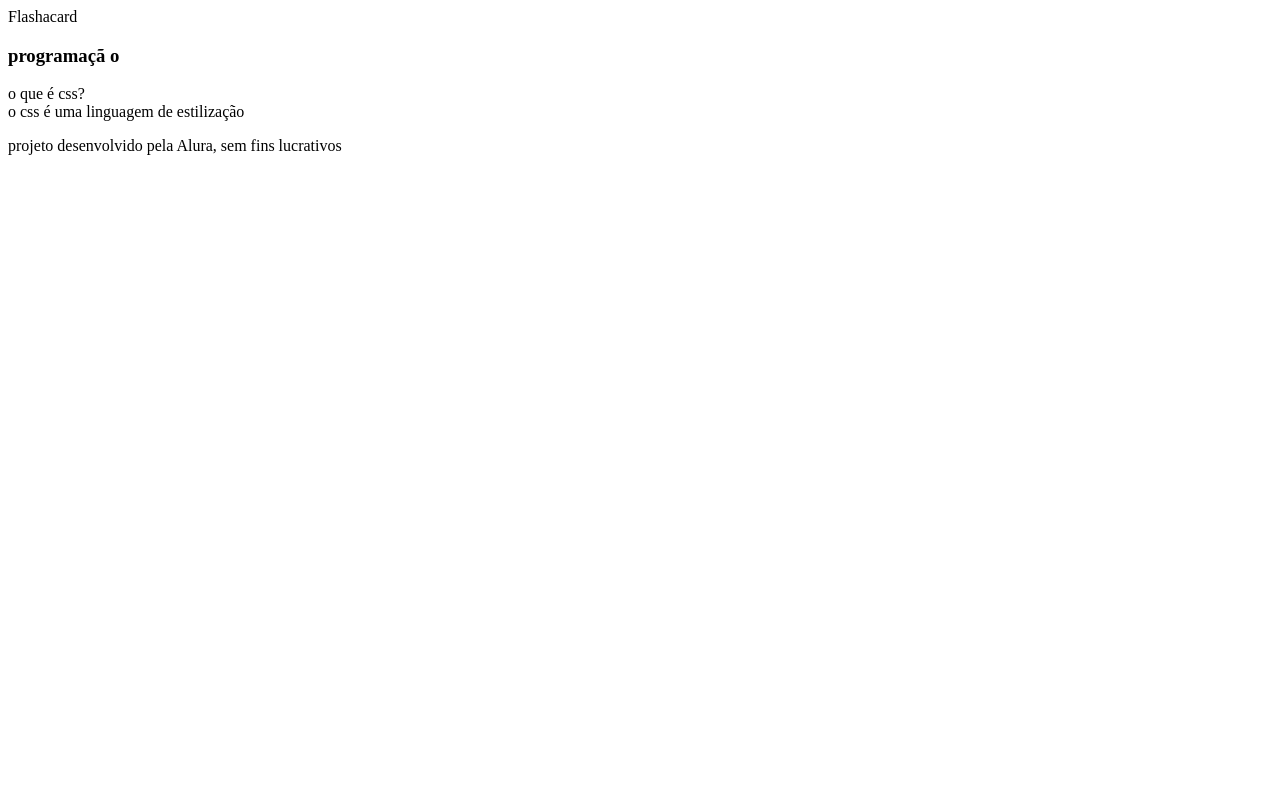
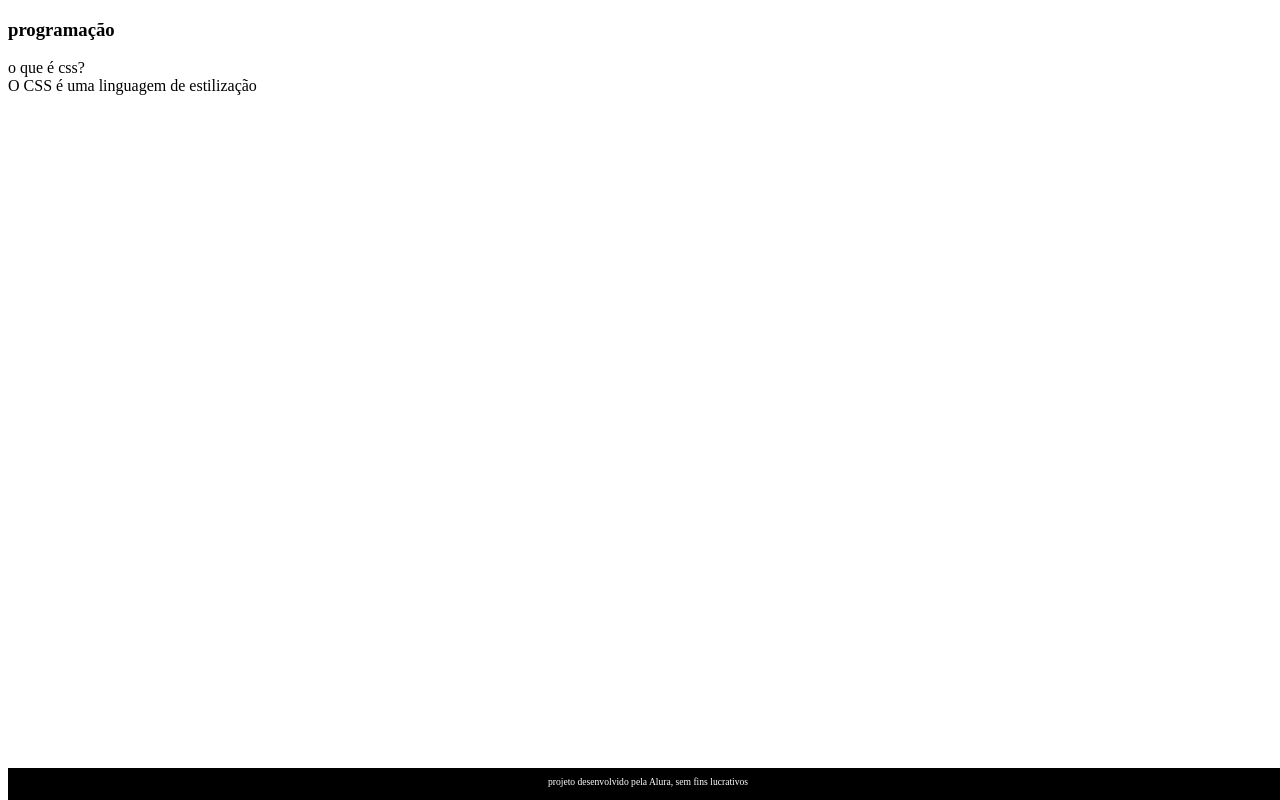
Before and after one commit to Thaisalve/3trimestre, a plain HTML site: page index.html in a window 1280 px wide. Drawn offline with Linux system fonts and the light colour scheme.

Commit message:
Add files via upload

```diff
--- a/index.html
+++ b/index.html
@@ -1,31 +1,25 @@
 <!DOCTYPE html>
-<html lang="en">
+<html lang="pt_br">
 <head>
    <meta charset="UTF-8">
    <meta name="viewport" content="width=device-width, initial-scale=1.0">
-     <link rdel="stylesheet" href="assets/style.css">
-    <litle>Flashacard</litle>
+    <link rel="stylesheet" href="assets/style.css">
+   <title>Flashcard</title>
 </head>
   <body>
     <main>
-        <section id="content">
-            <article
-             class="cartao">
-            <div
-            class="cartao_con
-            teudo">
-            <h3>programaçã
-               o</h3>
-            </div
-            class="cartao_conteudo_pergunta">
-              o que é  css?
-        </diV>
+      <section id="container">
+         <article class="cartao">
+             <div class="cartao_conteudo">
+               <h3>programação</h3>
+             <div class="cartao_conteudo_pergunta">
+             o que é css?
+         </div>
+         <div class="cartao_conteudo_pergunta">
+          O CSS é uma linguagem de estilização
 
-       <div class="cartao_conteudo_pergunta">
-         o css é uma linguagem de estilização
          </div>
       </div>
-
    </article>
   </section>
  </main>
```
Lines whose indentation alone changed are shown as unchanged.
